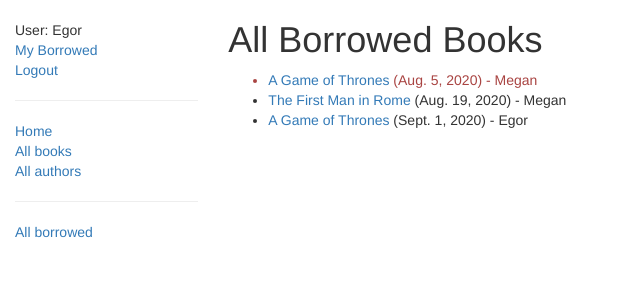
After one commit to Egor97/Locallibrary, a Django app: page /catalog/borrowed/ in a window 1280 px wide. The commit adds this page. Shown: the top 300 px of the page, without its empty margins (0-640 px from the left). Run offline with Django 3.2, Linux system fonts and the light colour scheme; a user stored in the database is signed in; data comes from the database, SQL or seed files in the repository; both versions use the stored data as it was after the commit; some libraries are stand-ins or nearby versions.

Commit message:
add permission for Librarian user to check all borrowed books

```diff
--- a/catalog/models.py
+++ b/catalog/models.py
@@ -64,6 +64,7 @@ class BookInstance(models.Model):
 
     class Meta:
         ordering = ["due_back"]
+        permissions = (("can_mark_returned", "Set book as returned"),)
 
     def __str__(self):
         return '{} ({})'.format(self.id, self.book.title)
--- a/catalog/templates/base_generic.html
+++ b/catalog/templates/base_generic.html
@@ -33,6 +33,11 @@
           <li><a href="{% url 'index' %}">Home</a></li>
           <li><a href="{% url 'books' %}">All books</a></li>
           <li><a href="{% url 'authors' %}">All authors</a></li>
+
+          {% if perms.catalog.can_mark_returned %}
+              <hr>
+              <li><a href="{% url 'borrowed' %}">All borrowed</a></li>
+          {% endif %}
       </ul>
      {% endblock %}
       </div>
--- /dev/null
+++ b/catalog/templates/catalog/bookinstance_list_borrowed_all_user.html
@@ -0,0 +1,19 @@
+{% extends "base_generic.html" %}
+
+{% block content %}
+    <h1>All Borrowed Books</h1>
+
+    {% if bookinstance_list %}
+    <ul>
+
+      {% for bookinst in bookinstance_list %}
+      <li class="{% if bookinst.is_overdue %}text-danger{% endif %}">
+        <a href="{% url 'book-detail' bookinst.book.pk %}">{{bookinst.book.title}}</a> ({{ bookinst.due_back }}) - {{ bookinst.borrower }}
+      </li>
+      {% endfor %}
+    </ul>
+
+    {% else %}
+      <p>There are no books borrowed.</p>
+    {% endif %}
+{% endblock %}
--- a/catalog/urls.py
+++ b/catalog/urls.py
@@ -8,4 +8,5 @@ urlpatterns = [
     url(r'^authors/$', views.AuthorListView.as_view(), name='authors'),
     url(r'^author/(?P<pk>\d+)$', views.AuthorDetailView.as_view(), name='author-detail'),
     url(r'^mybooks/$', views.LoanedBooksByUserListView.as_view(), name='my-borrowed'),
+    url(r'^borrowed/$', views.LoanedAllBooksByUserListView.as_view(), name='borrowed'),
 ]
--- a/catalog/views.py
+++ b/catalog/views.py
@@ -1,4 +1,4 @@
-from django.contrib.auth.mixins import LoginRequiredMixin
+from django.contrib.auth.mixins import LoginRequiredMixin, PermissionRequiredMixin
 from django.shortcuts import render
 from django.views import generic
 from .models import Book, Author, BookInstance, Genre
@@ -50,3 +50,13 @@ class LoanedBooksByUserListView(LoginRequiredMixin, generic.ListView):
 
     def get_queryset(self):
         return BookInstance.objects.filter(borrower=self.request.user).filter(status__exact='o').order_by('due_back')
+
+
+class LoanedAllBooksByUserListView(PermissionRequiredMixin, generic.ListView):
+    permission_required = 'catalog.can_mark_returned'
+    model = BookInstance
+    template_name = 'catalog/bookinstance_list_borrowed_all_user.html'
+    paginate_by = 10
+
+    def get_queryset(self):
+        return BookInstance.objects.filter(status__exact='o').order_by('due_back')
```
Also changed, not shown: catalog/migrations/0005_auto_20200812_0624.py (added), db.sqlite3.
